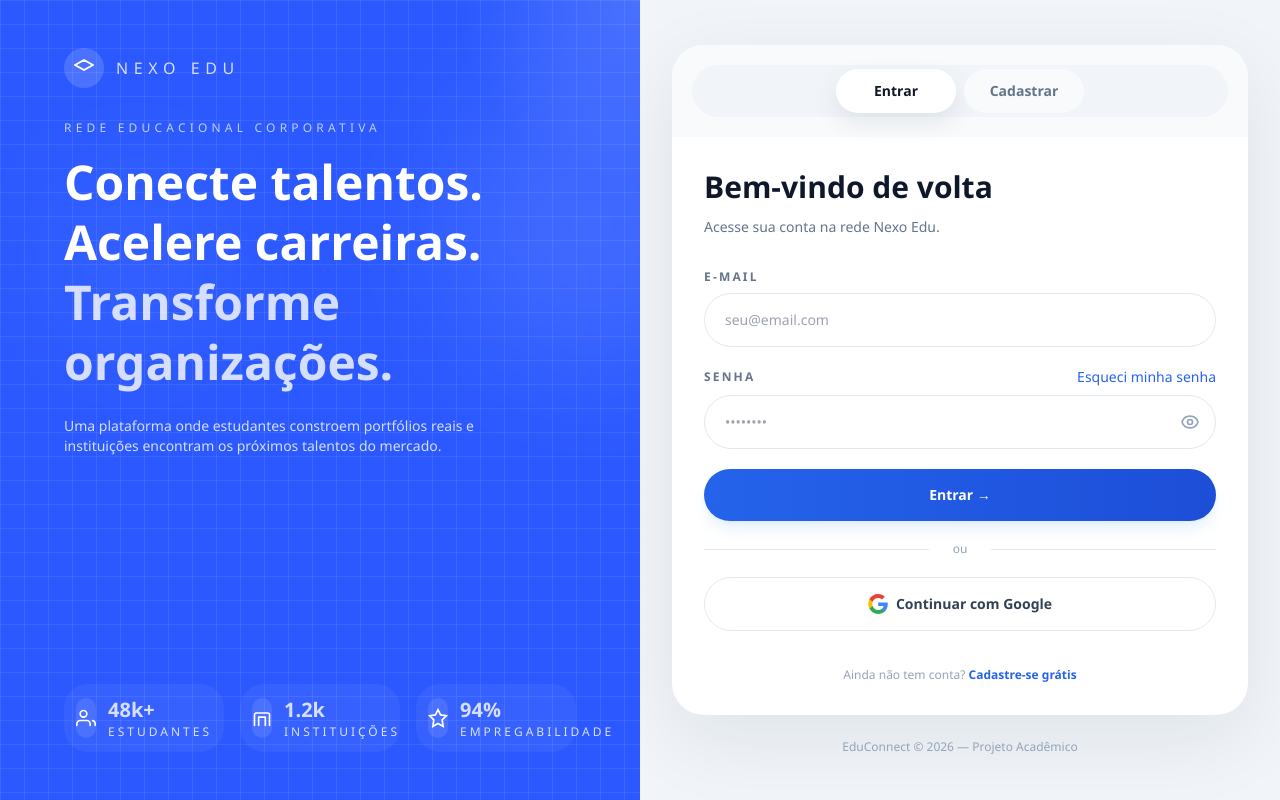
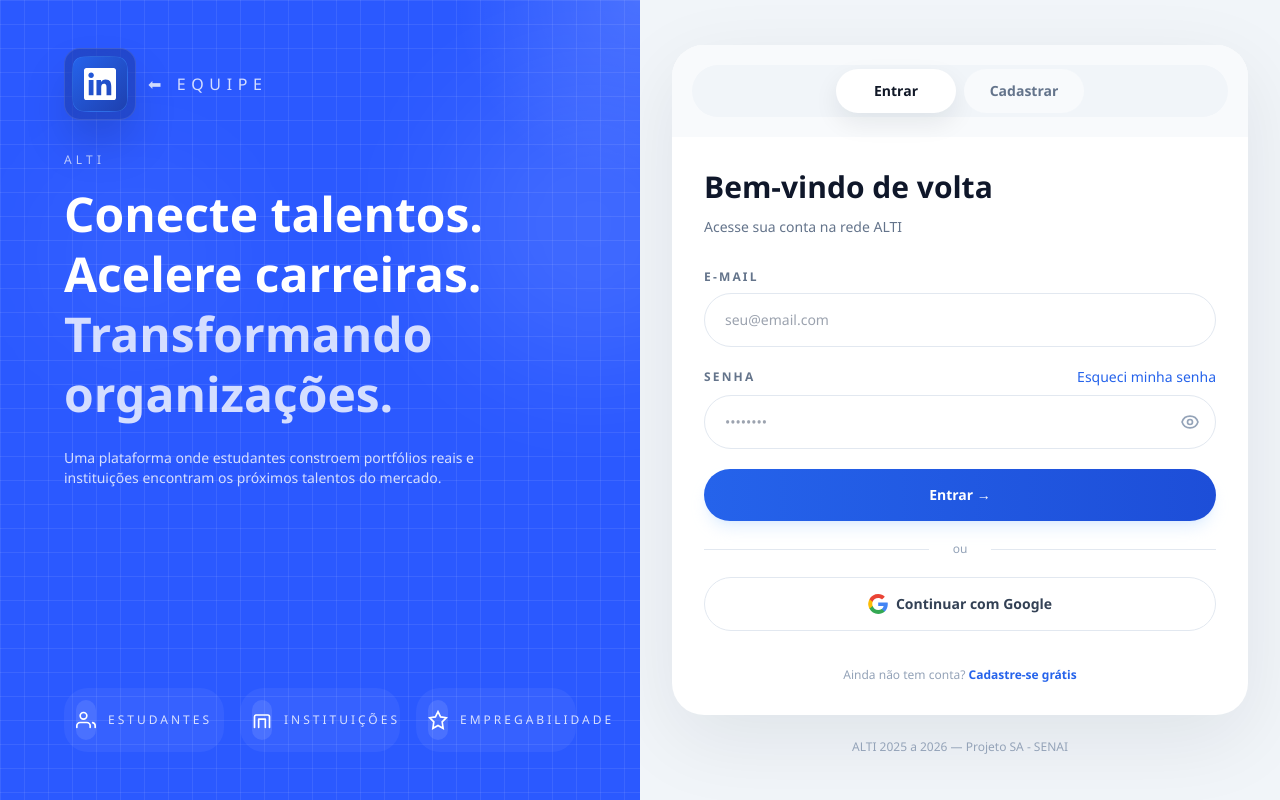
Before and after one commit to th4tyana/NexusStudy, a PHP site: page /views/auth.php in a window 1280 px wide. Run offline with PHP 8.4, Linux system fonts and the light colour scheme; some libraries are stand-ins or nearby versions.

Commit message:
INTEGRAÇÃO DE PARTICIPANTES E LIKEDIN
Alem de alterar os nomes para ALTI(nome atualmente escolhido como definitivo) tambem adicionei um recurso (botão) que ao passar o mause por cima da para visualizar o nome dos integrantes e caso o usuario clique em cima sera redirecionado para o perfil do linkedin  do integrante selcionado (basta alterar o link de redirecionamento para o link do perfil de vocês do likedin)

```diff
--- a/views/auth.php
+++ b/views/auth.php
@@ -4,7 +4,7 @@
 <head>
 <meta charset="UTF-8">
 <meta name="viewport" content="width=device-width, initial-scale=1.0">
-<title>EduConnect — Entrar</title>
+<title>ALTI — Entrar ou Cadastrar</title>
 <script src="https://cdn.tailwindcss.com"></script>
 <style>
   body { font-family: 'Segoe UI', system-ui, sans-serif; }
@@ -39,16 +39,66 @@
       <div class="absolute left-10 top-40 h-48 w-48 rounded-full bg-white/5 blur-3xl"></div>
       <div class="relative z-10 max-w-lg">
         <div class="flex items-center gap-3 mb-8">
-          <div class="w-10 h-10 rounded-full bg-white/15 flex items-center justify-center">
-            <svg class="w-6 h-6 text-white" fill="none" stroke="currentColor" stroke-width="2" viewBox="0 0 24 24">
-              <path stroke-linecap="round" stroke-linejoin="round" d="M12 14l9-5-9-5-9 5 9 5z"/>
-            </svg>
-          </div>
-          <span class="text-base uppercase tracking-[0.35em] text-white/80">Nexo Edu</span>
+
+          <svg width="0" height="0" style="position: absolute;">
+  <defs>
+    <clipPath id="squircleClip" clipPathUnits="objectBoundingBox">
+      <path d="M 0,0.5 C 0,0 0,0 0.5,0 S 1,0 1,0.5 1,1 0.5,1 0,1 0,0.5"></path>
+    </clipPath>
+  </defs>
+</svg>
+
+<div class="relative">
+  <div class="absolute inset-0 bg-black/20 backdrop-blur-xl rounded-2xl border border-white/10 shadow-2xl"></div>
+
+  <div class="relative flex items-center p-2">
+    <div class="relative group flex items-center">
+
+      <div class="absolute left-full top-1/2 -translate-y-1/2 ml-3 invisible opacity-0 scale-95 group-hover:visible group-hover:opacity-100 group-hover:scale-100 transition-all duration-300 ease-out bg-slate-900/90 backdrop-blur-md border border-white/10 px-4 py-2.5 rounded-xl flex flex-row gap-x-5 shadow-2xl z-50">
+
+        <a href="https://linkedin.com/in/seu-perfil-1" target="_blank" class="text-sm font-medium text-gray-300 hover:text-white pb-0.5 border-b-2 border-transparent hover:border-blue-400 transition-all duration-200 whitespace-nowrap">
+          Thatyana
+        </a>
+
+        <a href="https://linkedin.com/in/seu-perfil-2" target="_blank" class="text-sm font-medium text-gray-300 hover:text-white pb-0.5 border-b-2 border-transparent hover:border-blue-400 transition-all duration-200 whitespace-nowrap">
+          Nycolas
+        </a>
+
+        <a href="https://linkedin.com/in/seu-perfil-3" target="_blank" class="text-sm font-medium text-gray-300 hover:text-white pb-0.5 border-b-2 border-transparent hover:border-blue-400 transition-all duration-200 whitespace-nowrap">
+          Ana
+        </a>
+
+        <a href="https://linkedin.com/in/seu-perfil-4" target="_blank" class="text-sm font-medium text-gray-300 hover:text-white pb-0.5 border-b-2 border-transparent hover:border-blue-400 transition-all duration-200 whitespace-nowrap">
+          Jacke
+        </a>
+
+      </div>
+
+      <div
+        style="clip-path: url(#squircleClip)"
+        class="w-14 h-14 bg-gradient-to-br from-blue-600 to-blue-800 rounded-xl flex items-center justify-center shadow-lg border border-blue-500/50 cursor-pointer transform transition-all duration-300 ease-out hover:scale-110 hover:shadow-2xl"
+      >
+        <svg
+          viewBox="0 0 24 24"
+          fill="currentColor"
+          class="h-8 w-8 text-white"
+          xmlns="http://www.w3.org/2000/svg"
+        >
+          <path
+            d="M20.447 20.452h-3.554v-5.569c0-1.328-.027-3.037-1.852-3.037-1.853 0-2.136 1.445-2.136 2.939v5.667H9.351V9h3.414v1.561h.046c.477-.9 1.637-1.85 3.37-1.85 3.601 0 4.267 2.37 4.267 5.455v6.286zM5.337 7.433c-1.144 0-2.063-.926-2.063-2.065 0-1.138.92-2.063 2.063-2.063 1.14 0 2.064.925 2.064 2.063 0 1.139-.925 2.065-2.064 2.065zm1.782 13.019H3.555V9h3.564v11.452zM22.225 0H1.771C.792 0 0 .774 0 1.729v20.542C0 23.227.792 24 1.771 24h20.451C23.2 24 24 23.227 24 22.271V1.729C24 .774 23.2 0 22.222 0h.003z"
+          ></path>
+        </svg>
+      </div>
+
+    </div>
+  </div>
+</div>
+
+          <span class="text-base uppercase tracking-[0.35em] text-white/80"> ⬅ EQUIPE</span>
         </div>
 
-        <p class="text-xs uppercase tracking-[0.35em] text-white/70 mb-4">Rede educacional corporativa</p>
-        <h1 class="text-5xl font-extrabold leading-tight mb-6">Conecte talentos.<br>Acelere carreiras.<br><span class="text-white/80">Transforme organizações.</span></h1>
+        <p class="text-xs uppercase tracking-[0.35em] text-white/70 mb-4">ALTI</p>
+        <h1 class="text-5xl font-extrabold leading-tight mb-6">Conecte talentos.<br>Acelere carreiras.<br><span class="text-white/80">Transformando organizações.</span></h1>
         <p class="text-sm text-white/80 max-w-md">Uma plataforma onde estudantes constroem portfólios reais e instituições encontram os próximos talentos do mercado.</p>
       </div>
 
@@ -58,7 +108,7 @@
             <svg class="w-5 h-5 text-white" fill="none" stroke="currentColor" stroke-width="2" viewBox="0 0 24 24"><path d="M17 21v-2a4 4 0 00-4-4H5a4 4 0 00-4 4v2" stroke-linecap="round" stroke-linejoin="round"/><circle cx="9" cy="7" r="4" stroke-linecap="round" stroke-linejoin="round"/><path d="M23 21v-2a4 4 0 00-3-3.87" stroke-linecap="round" stroke-linejoin="round"/></svg>
           </div>
           <div>
-            <p class="text-xl font-semibold">48k+</p>
+            <p class="text-xl font-semibold"></p>
             <p class="uppercase tracking-[0.25em] text-xs">Estudantes</p>
           </div>
         </div>
@@ -67,7 +117,7 @@
             <svg class="w-5 h-5 text-white" fill="none" stroke="currentColor" stroke-width="2" viewBox="0 0 24 24"><path d="M3 21V8a2 2 0 012-2h14a2 2 0 012 2v13" stroke-linecap="round" stroke-linejoin="round"/><path d="M8 21V11h8v10" stroke-linecap="round" stroke-linejoin="round"/></svg>
           </div>
           <div>
-            <p class="text-xl font-semibold">1.2k</p>
+            <p class="text-xl font-semibold"></p>
             <p class="uppercase tracking-[0.25em] text-xs">Instituições</p>
           </div>
         </div>
@@ -76,7 +126,7 @@
             <svg class="w-5 h-5 text-white" fill="none" stroke="currentColor" stroke-width="2" viewBox="0 0 24 24"><path d="M12 2l3.09 6.26L22 9.27l-5 4.87L18.18 22 12 18.56 5.82 22 7 14.14l-5-4.87 6.91-1.01L12 2z"/></svg>
           </div>
           <div>
-            <p class="text-xl font-semibold">94%</p>
+            <p class="text-xl font-semibold"></p>
             <p class="uppercase tracking-[0.25em] text-xs">Empregabilidade</p>
           </div>
         </div>
@@ -96,7 +146,7 @@
           <div class="p-8">
             <div class="mb-8">
               <h2 id="form-title" class="text-3xl font-semibold text-slate-900">Bem-vindo de volta</h2>
-              <p id="form-subtitle" class="mt-3 text-sm text-slate-500">Acesse sua conta na rede Nexo Edu.</p>
+              <p id="form-subtitle" class="mt-3 text-sm text-slate-500">Acesse sua conta na rede ALTI</p>
             </div>
 
             <?php if (!empty($error)): ?>
@@ -195,14 +245,14 @@
                 <input id="extra-input" type="text" name="extra_info" placeholder="Ex.: Técnico em Desenvolvimento de Sistemas" class="form-control w-full rounded-[32px] border border-slate-200 bg-white px-5 py-4 text-sm text-slate-900">
                 <p id="extra-help" class="mt-2 text-xs text-slate-400">Informe seu curso atual para receber ofertas de vagas e parcerias.</p>
               </div>
-              <p class="text-xs text-slate-400">Ao continuar, você aceita os Termos de Uso e a Política de Privacidade do Nexo Edu.</p>
+              <p class="text-xs text-slate-400">Ao continuar, você aceita os Termos de Uso e a Política de Privacidade de ALTI.</p>
               <button type="submit" class="w-full rounded-[36px] bg-gradient-to-r from-[#2563eb] to-[#1d4ed8] py-4 text-sm font-semibold text-white shadow-lg shadow-blue-200/40 transition hover:brightness-110">Criar minha conta</button>
               <p class="text-center text-xs text-slate-400 pt-4">Já tem conta? <button type="button" onclick="switchTab('login')" class="text-blue-600 font-semibold">Entrar</button></p>
             </form>
           </div>
         </div>
 
-        <p class="text-center text-xs text-slate-400 mt-6">EduConnect &copy; <?= date('Y') ?> — Projeto Acadêmico</p>
+        <p class="text-center text-xs text-slate-400 mt-6">ALTI  2025 a 2026 — Projeto SA - SENAI</p>
       </div>
     </main>
   </div>
```
